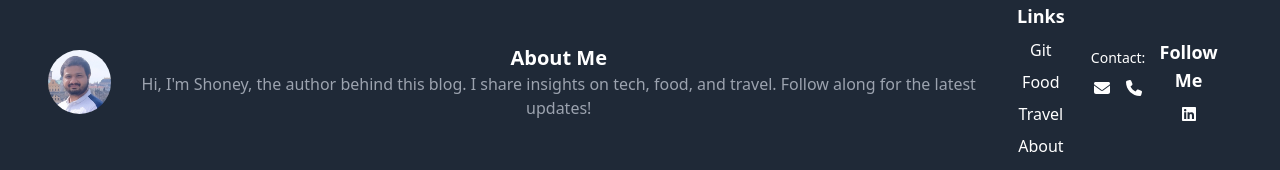
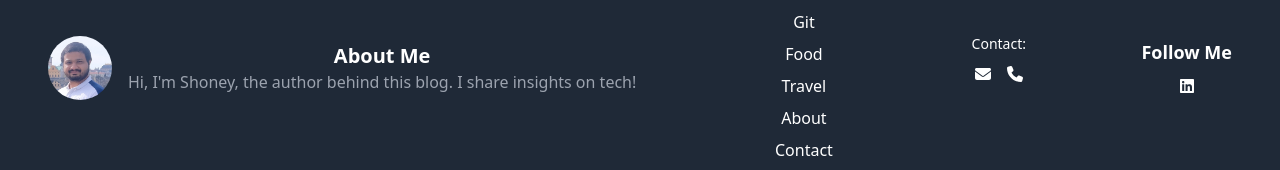
Before and after one commit to shoneyJ/writeonce-app, an Angular app: page / in a window 1280 px wide. Shown: the part 722-892 px from the top of the page. Built offline with nearby package versions, Linux system fonts and the light colour scheme; no server answers.

Commit message:
test pipeline

```diff
--- a/src/app/footer/footer.component.html
+++ b/src/app/footer/footer.component.html
@@ -7,7 +7,7 @@
       <div>
         <h2 class="text-xl font-bold">About Me</h2>
         <p class="text-gray-400">
-          Hi, I'm Shoney, the author behind this blog. I share insights on tech, food, and travel. Follow along for the latest updates!
+          Hi, I'm Shoney, the author behind this blog. I share insights on tech!
         </p>
       </div>
     </div>
```
